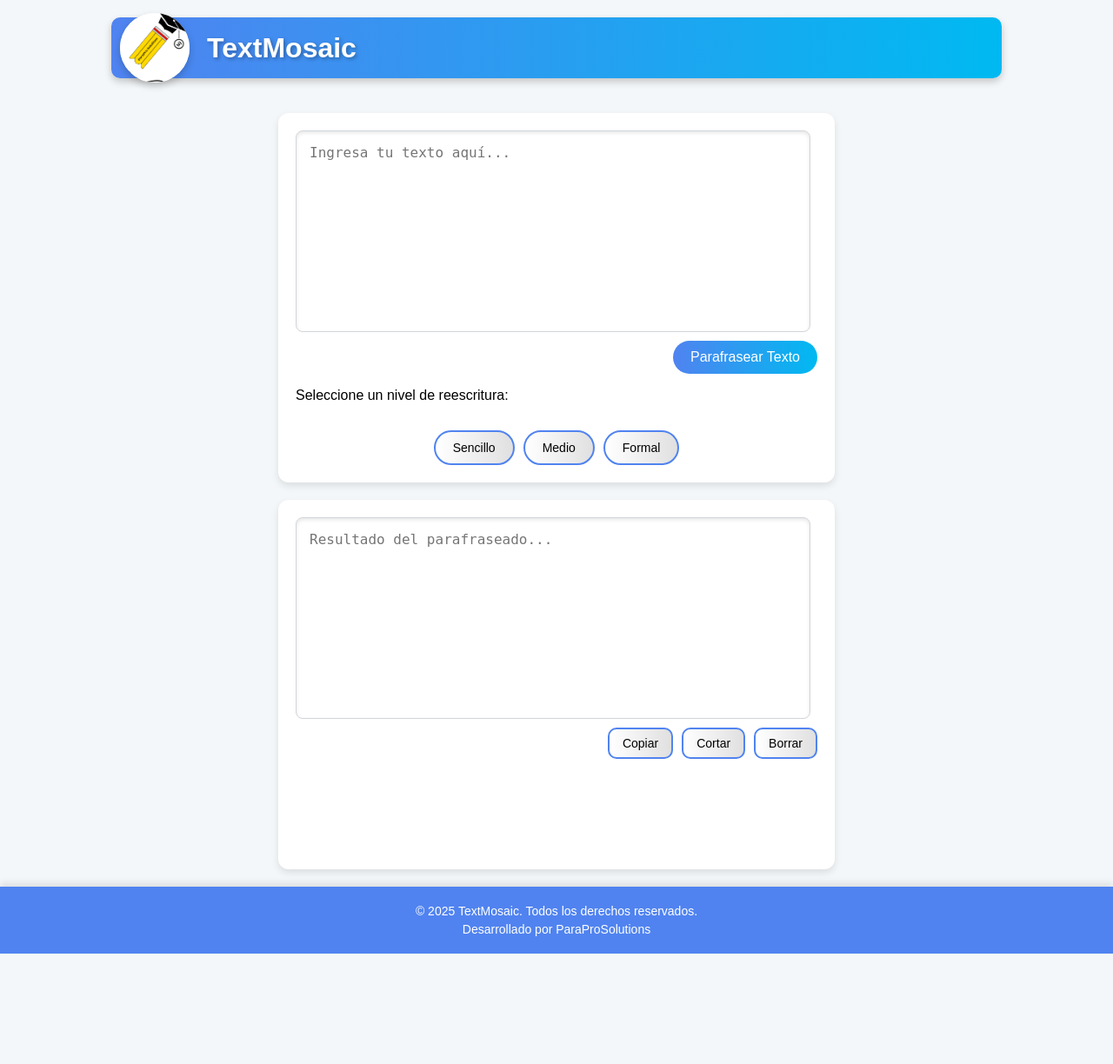
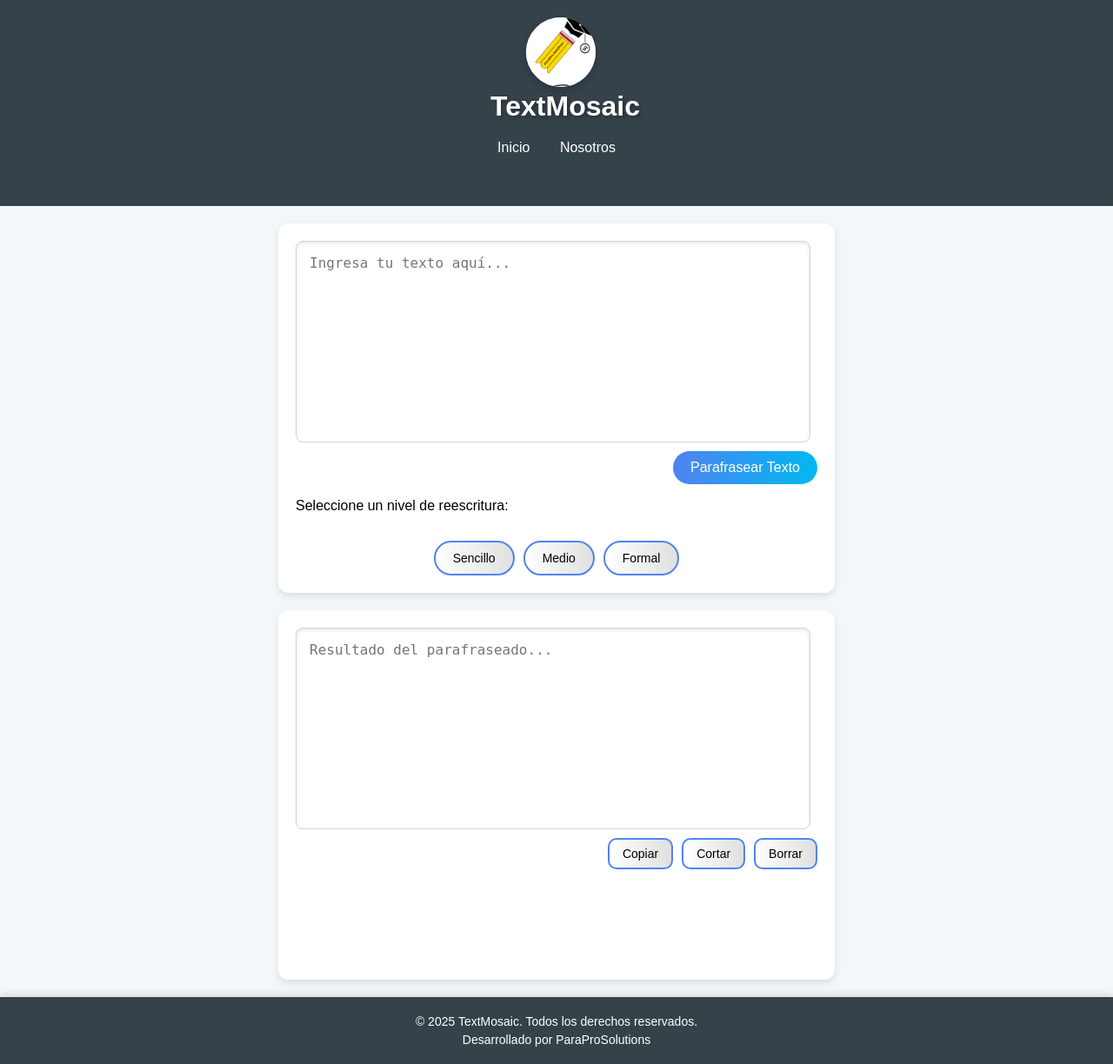
Before and after one commit to Nextefer/TextMosaic, a Flask app: page / in a window 1280 px wide. Shown: the whole page at 87% size. Before the commit the page ends 1097 px from the top, so only its background shows below. Run offline with Flask 3, Linux system fonts and the light colour scheme.

Commit message:
Cuarto commit

```diff
--- a/static/css/estilos.css
+++ b/static/css/estilos.css
@@ -177,7 +177,7 @@ button.active {
 }
 
 footer {
-    background-color: #5083f0;
+    background-color: #35424a;
     color: #ffffff;
     text-align: center;
     padding: 15px 10px;
@@ -261,4 +261,6 @@ footer .footer-content p {
         font-size: 12px;
         padding: 8px 10px;
     }
+
+
 }
--- /dev/null
+++ b/static/css/estilos2.css
@@ -0,0 +1,29 @@
+header {
+    background: #35424a;
+    color: #ffffff;
+    padding: 20px 0;
+    text-align: center;
+}
+
+header h1 {
+    margin: 0;
+}
+
+.nav-bar {
+    margin: 20px 0;
+}
+
+.nav-bar ul {
+    list-style: none;
+    padding: 0;
+}
+
+.nav-bar ul li {
+    display: inline;
+    margin: 0 15px;
+}
+
+.nav-bar ul li a {
+    color: #ffffff;
+    text-decoration: none;
+}
--- a/templates/index.html
+++ b/templates/index.html
@@ -1,18 +1,25 @@
 <!DOCTYPE html>
 <html lang="es">
+
 <head>
     <meta charset="UTF-8">
     <meta name="viewport" content="width=device-width, initial-scale=1.0">
     <title>Reescribidor de Texto</title>
     <link rel="stylesheet" href="{{ url_for('static', filename='css/estilos.css') }}">
+    <link rel="stylesheet" href="{{ url_for('static', filename='css/estilos2.css') }}">
 </head>
 
 <body>
+
     <header>
-        <div class="titulo">
         <img src="{{ url_for('static', filename='multimedia/ParaProSolutions.png') }}" alt="Logo" class="logo">
             <h1 class="degradado">TextMosaic</h1>
-        </div>
+        <nav class="nav-bar">
+            <ul>
+                <li><a href="#">Inicio</a></li>
+                <li><a href="https://textmosaic.onrender.com/">Nosotros</a></li>
+            </ul>
+        </nav>
     </header>
 
     <div class="container">
@@ -45,6 +52,8 @@
             <p>Desarrollado por ParaProSolutions</p>
         </div>
     </footer>
+
+
 
     <script>
         let nivelSeleccionado = 'sencillo';
@@ -108,4 +117,5 @@
         });
     </script>
 </body>
+
 </html>
```
Lines whose indentation alone changed are shown as unchanged.
